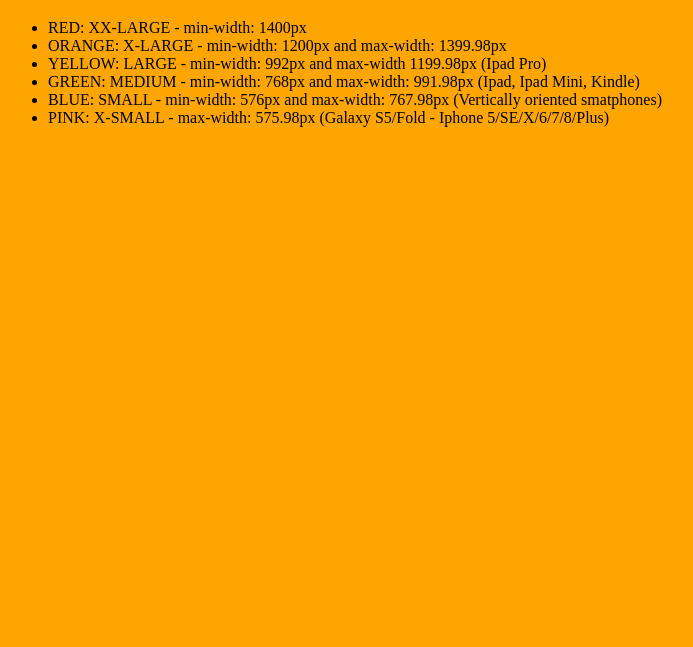
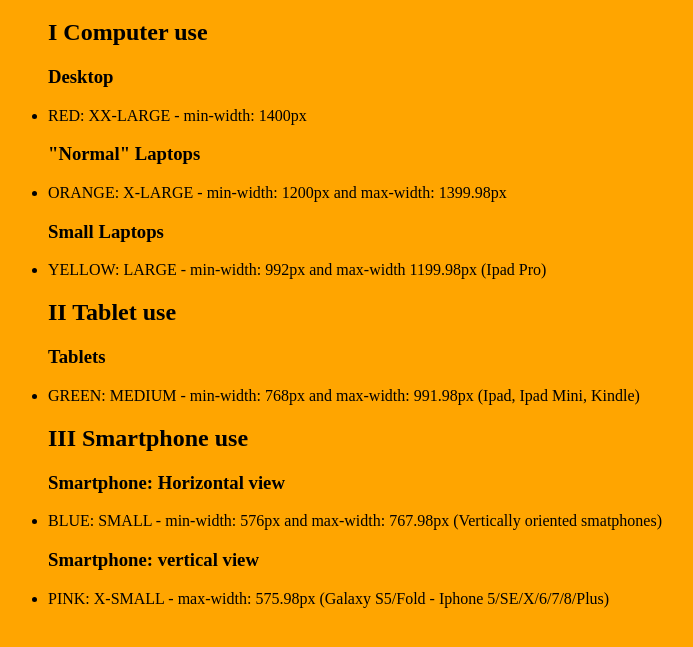
Before and after one commit to Rod1GitHub/css-responsive-breakpoints, a plain HTML site: page index.html in a window 1280 px wide. Shown: the part 61-708 px from the top of the page, without its empty margins (0-693 px from the left). Drawn offline with Linux system fonts and the light colour scheme.

Commit message:
description

```diff
--- a/index.html
+++ b/index.html
@@ -11,11 +11,20 @@
 
     <ul>
         <h1>Sizes source: Bootstrap 4.6</h1>
+        <h2>I Computer use</h2>
+        <h3>Desktop</h3>
         <li>RED: XX-LARGE - min-width: 1400px</li>
+        <h3>"Normal" Laptops</h3>
         <li>ORANGE: X-LARGE - min-width: 1200px and max-width: 1399.98px </li>
+        <h3>Small Laptops</h3>
         <li>YELLOW: LARGE - min-width: 992px and max-width 1199.98px  (Ipad Pro)</li>
+        <h2>II Tablet use</h2>
+        <h3>Tablets</h3>
         <li>GREEN: MEDIUM - min-width: 768px and max-width: 991.98px (Ipad, Ipad Mini, Kindle)</li>
+        <h2>III Smartphone use</h2>
+        <h3>Smartphone: Horizontal view</h3>
         <li>BLUE: SMALL - min-width: 576px and max-width: 767.98px (Vertically oriented smatphones)</li>
+        <h3>Smartphone: vertical view</h3>
         <li>PINK: X-SMALL - max-width: 575.98px (Galaxy S5/Fold - Iphone 5/SE/X/6/7/8/Plus)</li>
     </ul>
 
```
